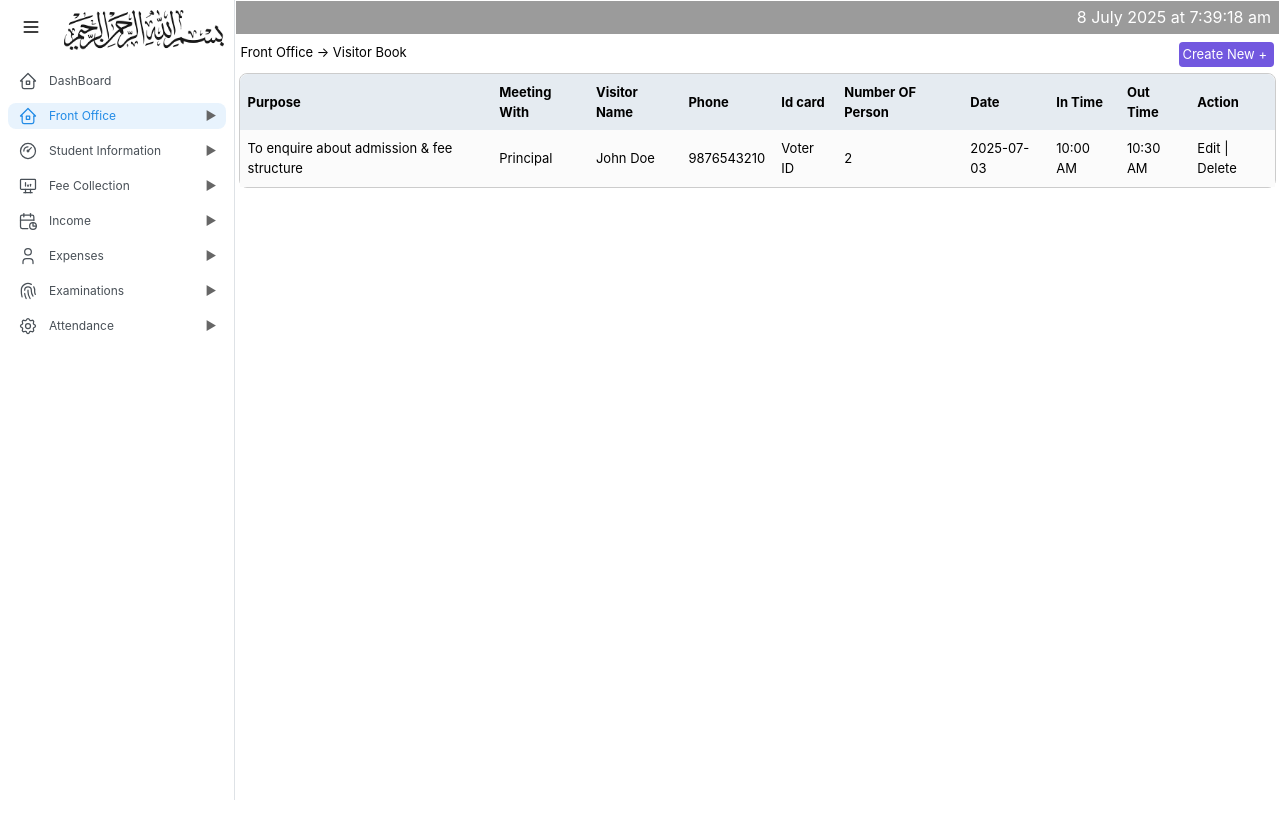
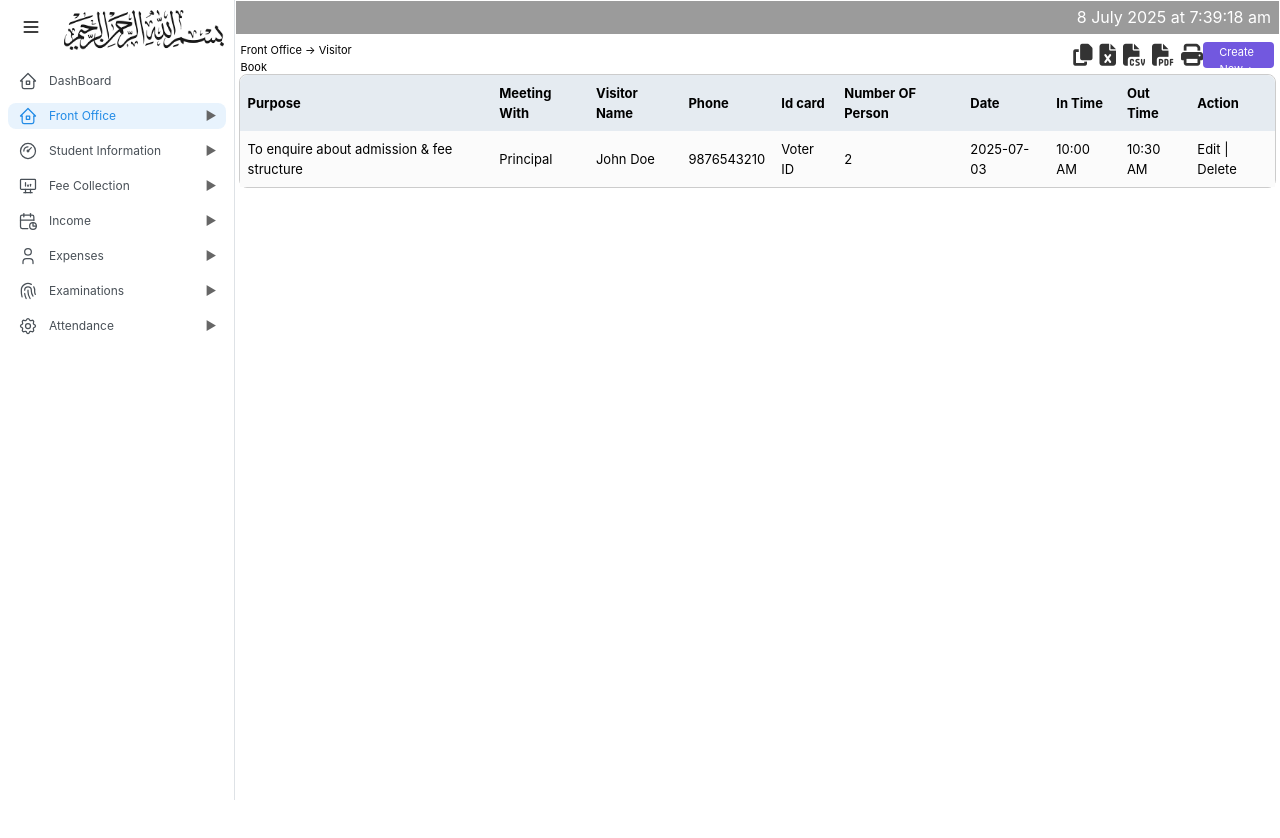
Before and after one commit to Graza4645/App_Front_End, a React (Create React App) app: page /visitorbook in a window 1280 px wide. Shown: the top 838 px of the page. Built offline with nearby package versions, Linux system fonts and the light colour scheme.

Commit message:
added icon donload pdf excel

```diff
--- a/public/index.html
+++ b/public/index.html
@@ -15,6 +15,8 @@
       user's mobile device or desktop. See https://developers.google.com/web/fundamentals/web-app-manifest/
     -->
     <link rel="manifest" href="%PUBLIC_URL%/manifest.json" />
+    <link rel="stylesheet" href="https://cdnjs.cloudflare.com/ajax/libs/font-awesome/6.5.0/css/all.min.css">
+
     <!--
       Notice the use of %PUBLIC_URL% in the tags above.
       It will be replaced with the URL of the `public` folder during the build.
--- a/src/components/FrontOffice/VisitorBook/createvisitor.css
+++ b/src/components/FrontOffice/VisitorBook/createvisitor.css
@@ -3,12 +3,13 @@
       display: flex;
     gap: 2rem;
     /* padding: 12px; */
-    height: 100%;
+    height: 92%;
     /* border: 1px solid green; */
     margin: 12px;
-    background-color: #dfdfdf;
+    background-color: #ffffff;
     border-radius: 12px;
      flex-wrap: wrap; /* Allows wrapping if screen is small */
+     border-style: double;
 
 }
 
@@ -77,6 +78,7 @@
     /* border: 1px solid #008000; */
     color: #495057;
     font-size: 12px;
+    margin-left: 12px;
 }
 
 
@@ -91,3 +93,14 @@
   color : red;
   margin: 0px;
 }
+
+
+
+.headline{
+     font-weight: bold;
+}
+
+.headlines{
+  font-weight: bold;
+  color: white;
+}
--- a/src/components/FrontOffice/VisitorBook/createvisitor.js
+++ b/src/components/FrontOffice/VisitorBook/createvisitor.js
@@ -330,12 +330,15 @@ if (item.id === 'Staff' && meetingWith !== 'Staff') {
     <> <div className="header">Front Office → Visitor Book → Create New Visitor</div>
     <div className="container">
       <div className="left">
+        <span className='headline'>Create New VisitorBook</span>
         {leftItems.map(renderItem)}
       </div>
 
       <div className="right">
+        <span className='headlines'>Create New VisitorBook</span>
         {rightItems.map(renderItem)}
         <div>
+
           <button className='submit' disabled={!!phoneError}>Submit</button>
         </div>
       </div>
--- a/src/components/FrontOffice/VisitorBook/visitorbook.css
+++ b/src/components/FrontOffice/VisitorBook/visitorbook.css
@@ -89,10 +89,12 @@ th:last-child {
 }
 
 .createbutton{
-    margin: 6px;
-    font-size: 13px;
+       margin: 6px;
+    font-size: 11px;
     display: flex;
     justify-content: space-between;
+    height: 26px;
+
 
 }
 
@@ -105,3 +107,51 @@ button{
   cursor: grab;
 
 }
+
+
+.icon-toolbar {
+     display: flex;
+    gap: 7px;
+    justify-content: flex-start;
+    align-items: center;
+
+    margin-left: 713px;
+}
+
+
+.icon-container {
+  position: relative;
+  font-size: 22px;
+  cursor: pointer;
+  color: #333;
+  transition: transform 0.1s ease; /* Smooth icon zoom on hover */
+}
+
+.icon-container:hover {
+  transform: scale(1.2); /* Grows the icon by 30% */
+}
+
+.tooltip {
+    position: absolute;
+    bottom: -28px;
+    left: 50%;
+    transform: translateX(-50%);
+    background-color: rgb(92 92 92);
+    color: #f9f9f9;
+    font-size: 9px;
+    padding: 2px 4px;
+    border-radius: 4px;
+    white-space: nowrap;
+    opacity: 0;
+    visibility: hidden;
+    /* transition: opacity 0.5s ease, visibility 0.5s ease;
+  visibility: hidden;
+
+  /* ⏱ Increase duration to 0.5s (500ms) */
+  /* transition: opacity 0.5s ease, visibility 0.5s ease; */
+}
+
+.icon-container:hover .tooltip {
+  opacity: 1;
+  visibility: visible;
+}
--- a/src/components/FrontOffice/VisitorBook/visitorbook.js
+++ b/src/components/FrontOffice/VisitorBook/visitorbook.js
@@ -8,6 +8,29 @@ export default function VisitorBook() {
     <>
       <div className='createbutton'>
            <span >Front Office → Visitor Book</span>
+                    <div className="icon-toolbar">
+  <span className="icon-container">
+    <i className="fas fa-copy"></i>
+    <span className="tooltip">Copy</span>
+  </span>
+  <span className="icon-container">
+    <i className="fas fa-file-excel"></i>
+    <span className="tooltip">Excel</span>
+  </span>
+  <span className="icon-container">
+    <i className="fas fa-file-csv"></i>
+    <span className="tooltip">CSV</span>
+  </span>
+  <span className="icon-container">
+    <i className="fas fa-file-pdf"></i>
+    <span className="tooltip">PDF</span>
+  </span>
+  <span className="icon-container">
+    <i className="fas fa-print"></i>
+    <span className="tooltip">Print</span>
+  </span>
+</div>
+
            <button type='button' onClick={() => navigate('/createvisitor')}>Create New +</button>
       </div>
     <main>
--- a/src/index.js
+++ b/src/index.js
@@ -6,6 +6,7 @@ import reportWebVitals from "./reportWebVitals";
 
 import { MantineProvider } from "@mantine/core";
 import { BrowserRouter } from 'react-router-dom';
+
 
 import App from "./App";
 
```
